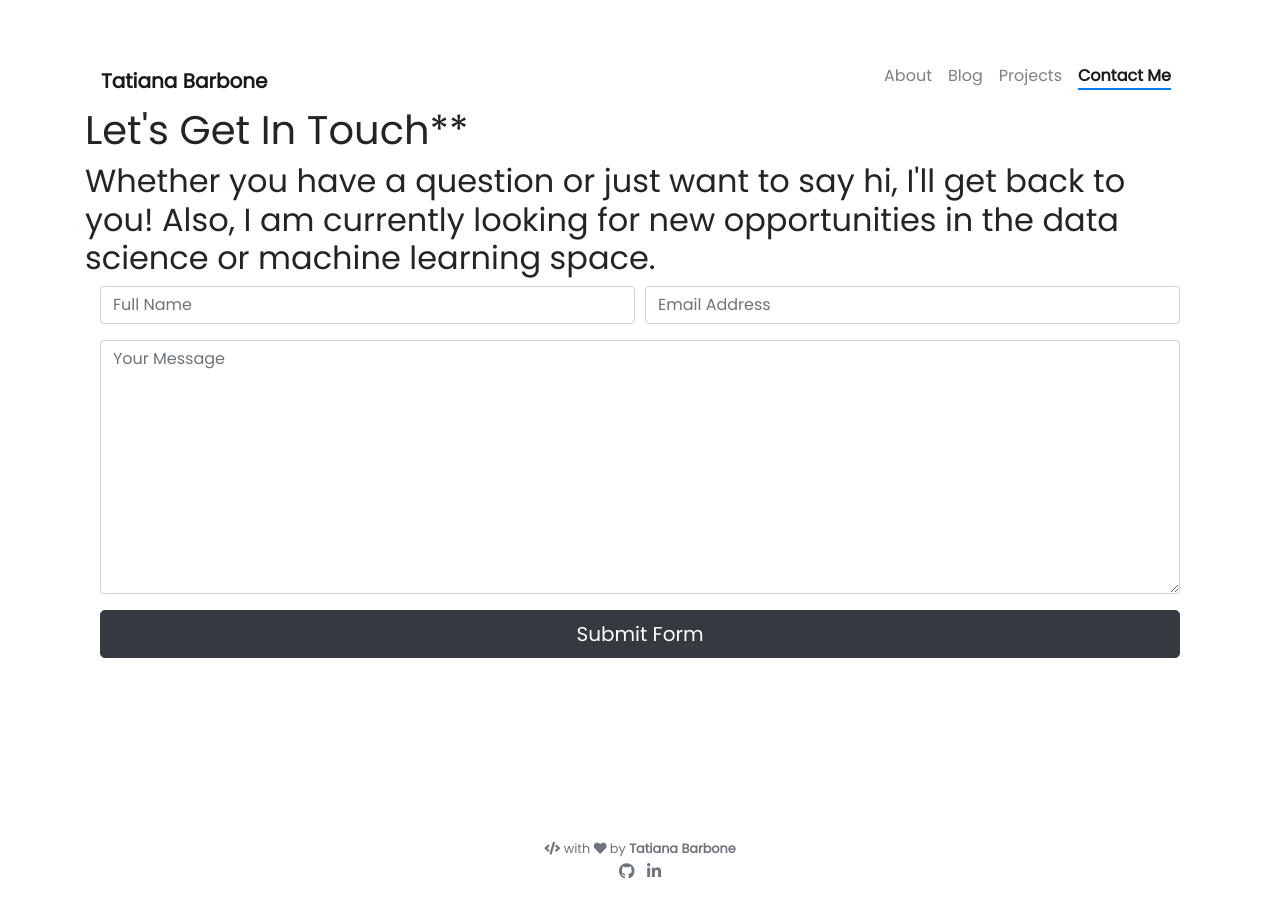
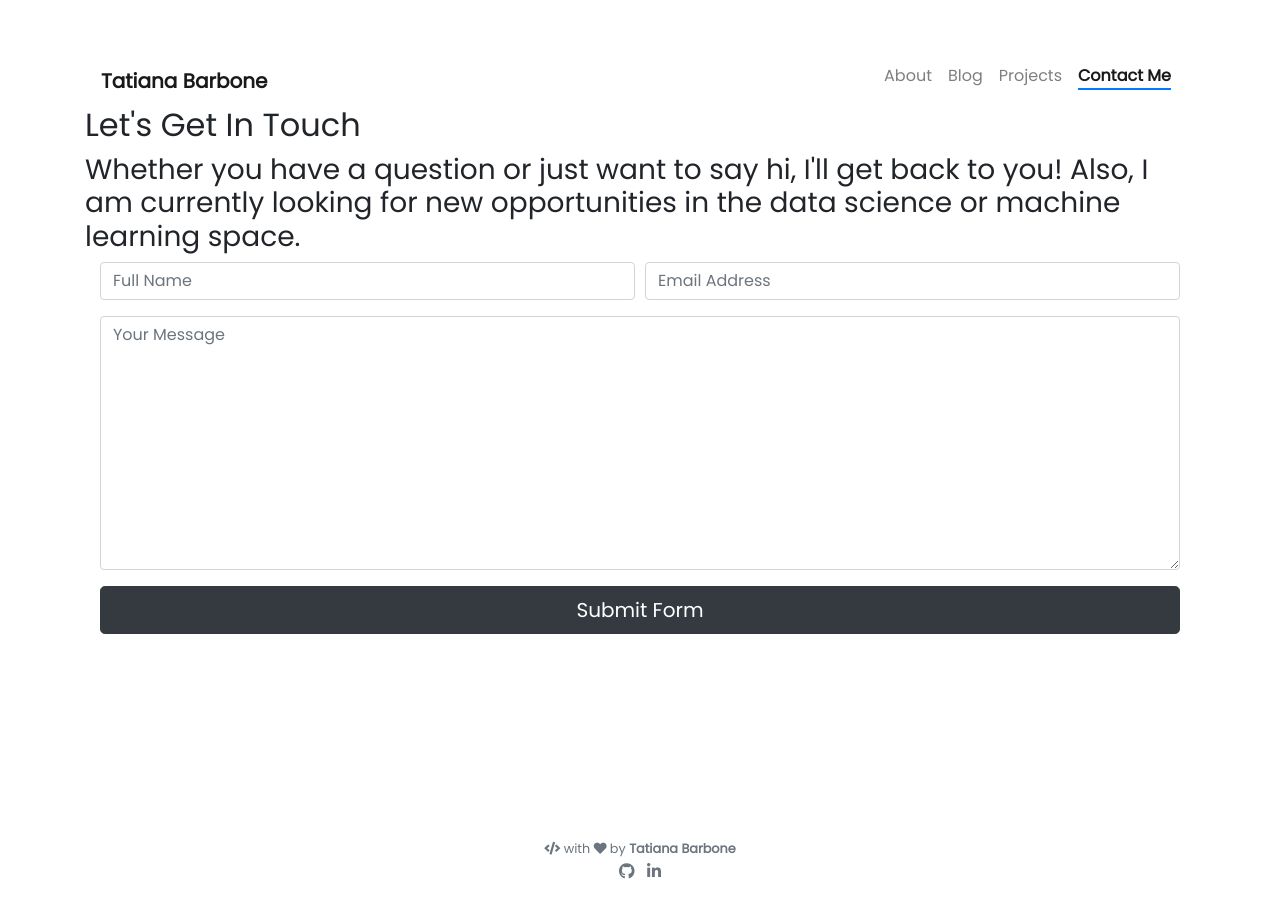
Before and after one commit to tatianabarbone/tatianabarbone.github.io, a Jekyll site: the page built from pages/contact.html, in a window 1280 px wide. Built offline with Jekyll 4.4.1, drawn with Linux system fonts in a browser that asks for light colours; nearby versions of some CDN libraries.

```diff
--- a/pages/contact.html
+++ b/pages/contact.html
@@ -5,10 +5,10 @@ permalink: /contact/
 weight: 4
 ---
 
-<h1>Let's Get In Touch**</h1>
+<h2>Let's Get In Touch</h2>
 
-<h2>Whether you have a question or just want to say hi, I'll get back to you!
-    Also, I am currently looking for new opportunities in the data science or machine learning space.
-</h2>
+<h3>Whether you have a question or just want to say hi, I'll get back to you!
+
+    Also, I am currently looking for new opportunities in the data science or machine learning space. </h3>
 
 {% include contact/index.html %}
```
